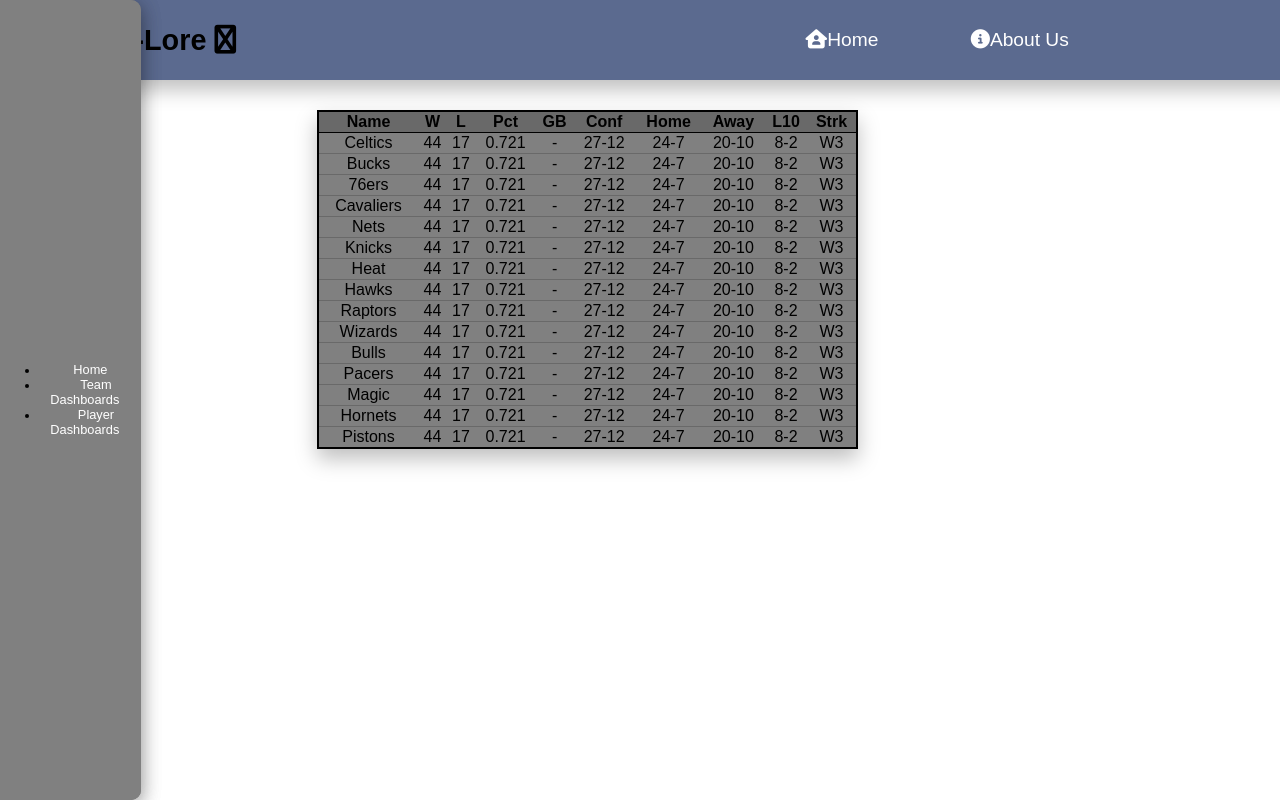
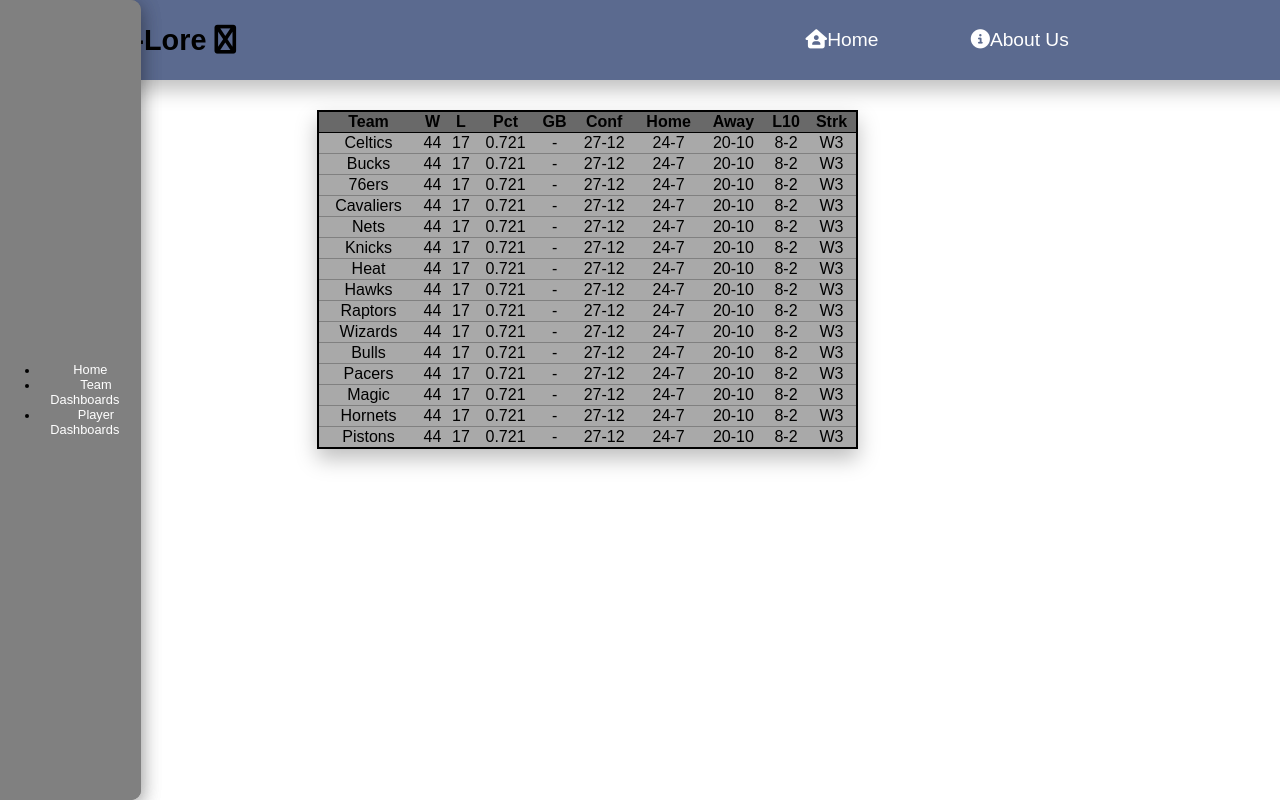
Before and after one commit to dyldrumm/box-lore, a React (Create React App) app in the folder client/react-app/: page / in a window 1280 px wide. Shown: the top 800 px of the page. Built offline with nearby package versions, Linux system fonts and the light colour scheme.

Commit message:
Hover Shader
added shadow & darkening to team standings table

```diff
--- a/client/react-app/src/Components/StandingsTable/StandingsTable.css
+++ b/client/react-app/src/Components/StandingsTable/StandingsTable.css
@@ -9,8 +9,22 @@
     border: 2px solid black;
     border-collapse: collapse;
     align-items: center;
-    background-color: gray;
+    background-color: darkgrey;
     box-shadow: 0 10px 20px rgba(0, 0, 0, 0.25);
+}
+
+.Headers{
+    border: 1px solid black;
+}
+
+
+.Values{
+    border: 1px solid grey;
+}
+
+.Values:hover{
+    box-shadow: 0 3px 8px rgba(0,0,0,0.25);
+    background-color: grey;
 }
 
 tr {
--- a/client/react-app/src/Components/StandingsTable/StandingsTable.js
+++ b/client/react-app/src/Components/StandingsTable/StandingsTable.js
@@ -25,8 +25,8 @@
         return (
             <div className="StandingsTable">
                 <table>
-                    <tr>
-                        <th>Name</th>
+                    <tr className="Headers">
+                        <th>Team</th>
                         <th>W</th>
                         <th>L</th>
                         <th>Pct</th>
@@ -36,11 +36,10 @@
                         <th>Away</th>
                         <th>L10</th>
                         <th>Strk</th>
-
                     </tr>
                     {data.map((val, key) => {
                         return (
-                            <tr key={key}>
+                            <tr className="Values" key={key}>
                                 <td>{val.name}</td>
                                 <td>{val.wins}</td>
                                 <td>{val.losses}</td>
```
